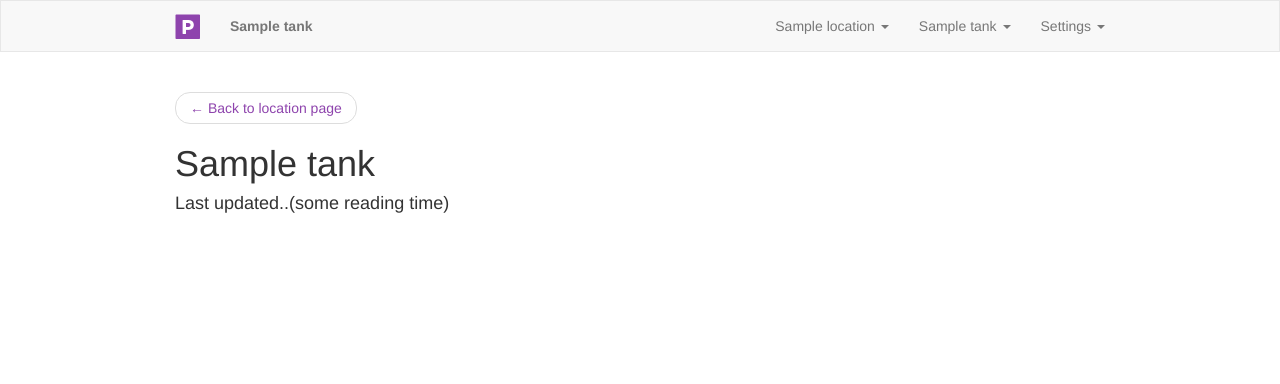
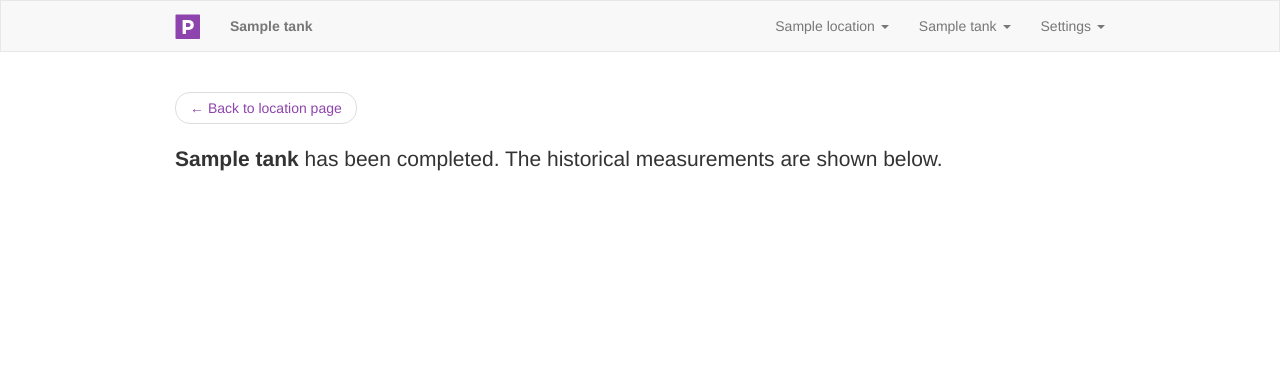
Before and after one commit to anthonysutardja/Punch-Web-Server, a Django app: page /location/1/tank/1/ in a window 1280 px wide. Shown: the top 384 px of the page. Run offline with Django 3.2, Linux system fonts and the light colour scheme; a user stored in the database is signed in; tables that the repository leaves empty hold one stand-in row (values such as "Sample post"); some libraries are stand-ins or nearby versions.

Commit message:
Added migration for readings and function to disable tanks

```diff
--- a/punch/monitor/views.py
+++ b/punch/monitor/views.py
@@ -102,3 +102,14 @@ class TankView(LoginRequiredMixin, DetailView):
         location = Location.objects.get(pk=int(self.kwargs.get('l_pk')))
         context['location'] = location
         return context
+
+
+class TankFinishRedirectView(RedirectView):
+
+    permanent = False
+
+    def get_redirect_url(self, *args, **kwargs):
+        tank = get_object_or_404(Tank, pk=kwargs['pk'])
+        tank.deactivate()
+        tank.save()
+        return tank.get_absolute_url()
--- a/punch/templates/monitor/tank_detail.html
+++ b/punch/templates/monitor/tank_detail.html
@@ -12,7 +12,13 @@
         <li class="previous"><a href="{{ location.get_absolute_url }}"><span aria-hidden="true">&larr;</span> Back to location page</a></li>
       </ul>
     </nav>
-    <h1>{{ tank.name }}</h1>
+    {% if tank.is_active %}
+        <p class="lead"><strong>{{ tank.name }}</strong> is reading loud and clear. The last reading was 10 minutes ago.</p>
+    {% else %}
+        <p class="lead"><strong>{{ tank.name }}</strong> has been completed. The historical measurements are shown below.</p>
+    {% endif %}
 
-    <h4>Last updated..(some reading time)</h4>
+    {% if tank.is_active %}
+    <a href="{{ tank.get_absolute_url }}end" class="btn btn-large btn-danger">Finish and stop</a>
+    {% endif %}
 {% endblock %}
--- a/punch/urls.py
+++ b/punch/urls.py
@@ -20,5 +20,6 @@ urlpatterns = patterns(
     url(r'^location/(?P<l_pk>\d+)/bridge/add$', monitor_views.BridgeCreateView.as_view(), name='bridge-create'),
     url(r'^location/(?P<l_pk>\d+)/tank/add$', monitor_views.TankCreateView.as_view(), name='tank-create'),
     url(r'^location/(?P<l_pk>\d+)/tank/(?P<pk>\d+)/$', monitor_views.TankView.as_view(), name='tank-create'),
+    url(r'^location/(?P<l_pk>\d+)/tank/(?P<pk>\d+)/end$', monitor_views.TankFinishRedirectView.as_view(), name='tank-finish'),
     url(r'^admin/', include(admin.site.urls)),
 )
```
Also changed, not shown: punch/monitor/migrations/0002_reading.py (added).
